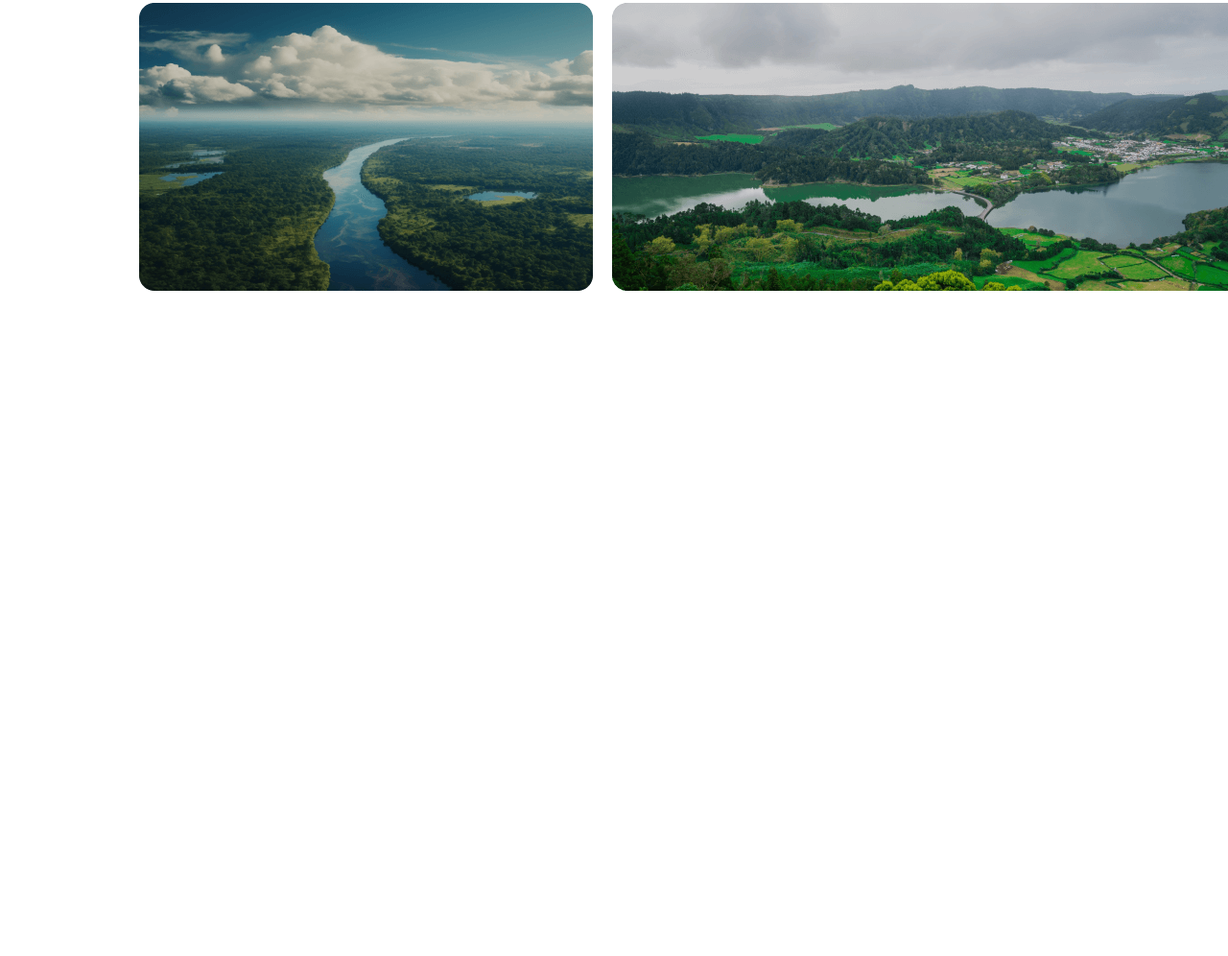
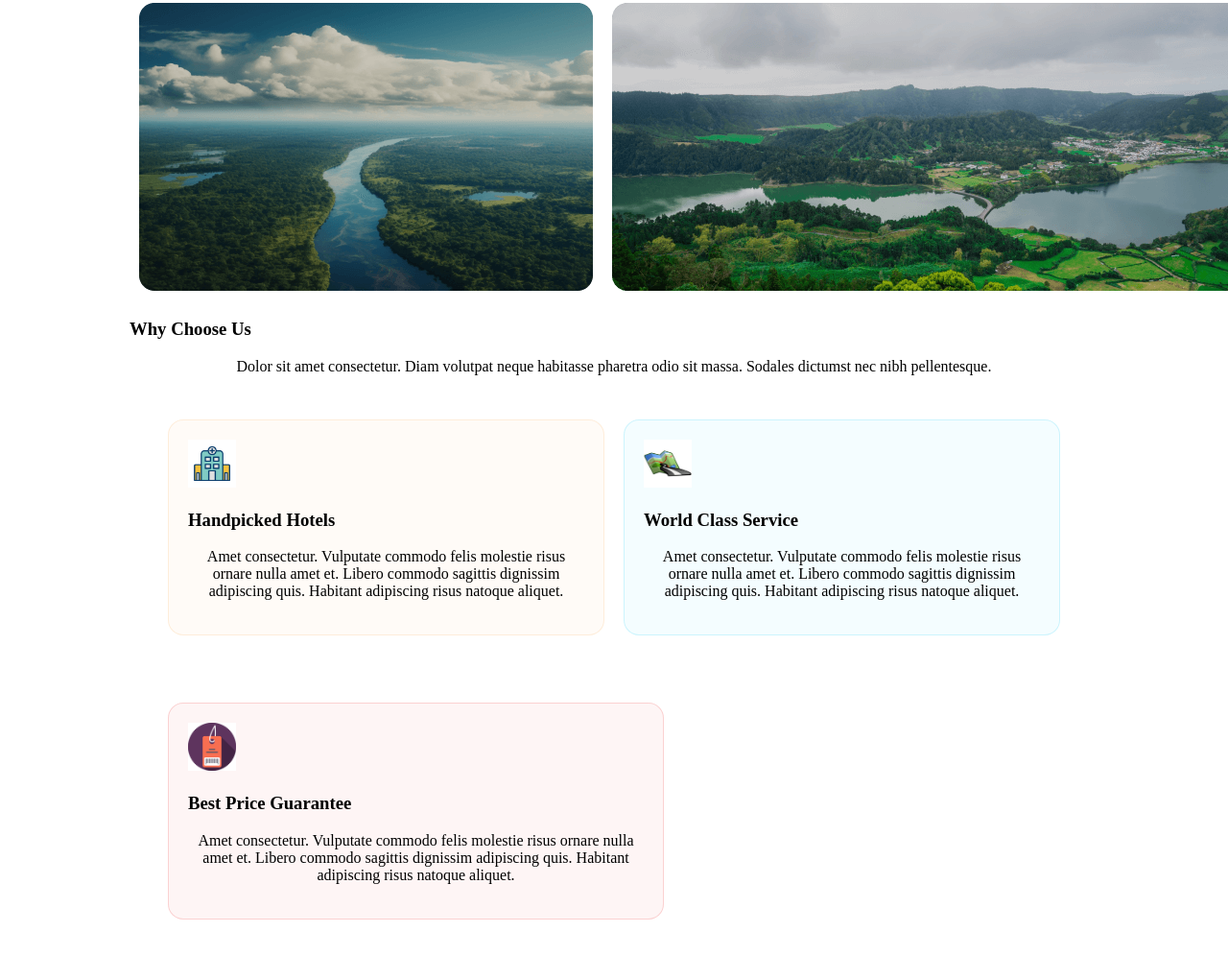
Before and after one commit to rifat1r/assignment2, a plain HTML site: page index.html in a window 1280 px wide. Shown: the part 1967-2963 px from the top of the page at 96% size. Before the commit the page ends 2280 px from the top, so only its background shows below. Drawn offline with Linux system fonts and the light colour scheme.

Commit message:
box added

```diff
--- a/index.html
+++ b/index.html
@@ -6,6 +6,8 @@
     <title>document</title>
     <link rel="stylesheet" href="styles/style.css" />
   </head>
+  <link rel="stylesheet" href="path/to/font-awesome/css/font-awesome.min.css" />
+
   <body>
     <header>
       <nav>
@@ -93,6 +95,46 @@
             </div>
           </div>
         </section>
+        <section class="choose-section">
+          <h3>Why Choose Us</h3>
+          <p>
+            Dolor sit amet consectetur. Diam volutpat neque habitasse pharetra
+            odio sit massa. Sodales dictumst nec nibh pellentesque.
+          </p>
+          <div class="box">
+            <div class="bo">
+              <div class="box-1">
+                <img width="50px" src="Images/hospital.jpg" alt="" />
+                <h3>Handpicked Hotels</h3>
+                <p>
+                  Amet consectetur. Vulputate commodo felis molestie risus
+                  ornare nulla amet et. Libero commodo sagittis dignissim
+                  adipiscing quis. Habitant adipiscing risus natoque aliquet.
+                </p>
+              </div>
+              <div class="box-2">
+                <img width="50px" src="Images/map.jpeg" alt="" />
+                <h3>World Class Service</h3>
+                <p>
+                  Amet consectetur. Vulputate commodo felis molestie risus
+                  ornare nulla amet et. Libero commodo sagittis dignissim
+                  adipiscing quis. Habitant adipiscing risus natoque aliquet.
+                </p>
+              </div>
+            </div>
+            <div class="b">
+              <div class="box-3">
+                <img width="50px" src="Images/price-tag.png" alt="" />
+                <h3>Best Price Guarantee</h3>
+                <p>
+                  Amet consectetur. Vulputate commodo felis molestie risus
+                  ornare nulla amet et. Libero commodo sagittis dignissim
+                  adipiscing quis. Habitant adipiscing risus natoque aliquet.
+                </p>
+              </div>
+            </div>
+          </div>
+        </section>
       </main>
     </header>
   </body>
--- a/styles/style.css
+++ b/styles/style.css
@@ -124,6 +124,42 @@ p {
 .destination p {
   color: rgba(19, 19, 24, 0.7);
 }
+/* box */
+.box div {
+  margin: 10px;
+  padding: 20px;
+  align-items: center;
+}
+.b {
+  align-items: center;
+}
+.bo {
+  display: flex;
+  flex-direction: row;
+}
+.box-1 {
+  border-radius: 16px;
+  border: 1px solid rgba(251, 181, 99, 0.2);
+  background: rgba(251, 181, 99, 0.05);
+  width: 50%;
+  text-align: left;
+}
+
+.box-2 {
+  border-radius: 16px;
+  border: 1px solid rgba(41, 206, 246, 0.2);
+  background: rgba(41, 206, 246, 0.05);
+  width: 50%;
+  text-align: left;
+}
+.box-3 {
+  border-radius: 16px;
+  border: 1px solid rgba(233, 68, 68, 0.2);
+  background: rgba(233, 68, 68, 0.05);
+  width: 50%;
+  text-align: left;
+  margin-top: 0;
+}
 
 /* for mobile devices */
 @media screen and (max-width: 600px) {
@@ -138,7 +174,9 @@ p {
   .tours-section,
   .row-1,
   .row-2,
-  .row-3 {
+  .row-3,
+  .box,
+  .bo {
     flex-direction: column;
   }
   .where-go input {
```
Also changed, not shown: Images/hospital.jpg (added), Images/map.jpeg (added), Images/price-tag.png (added).
